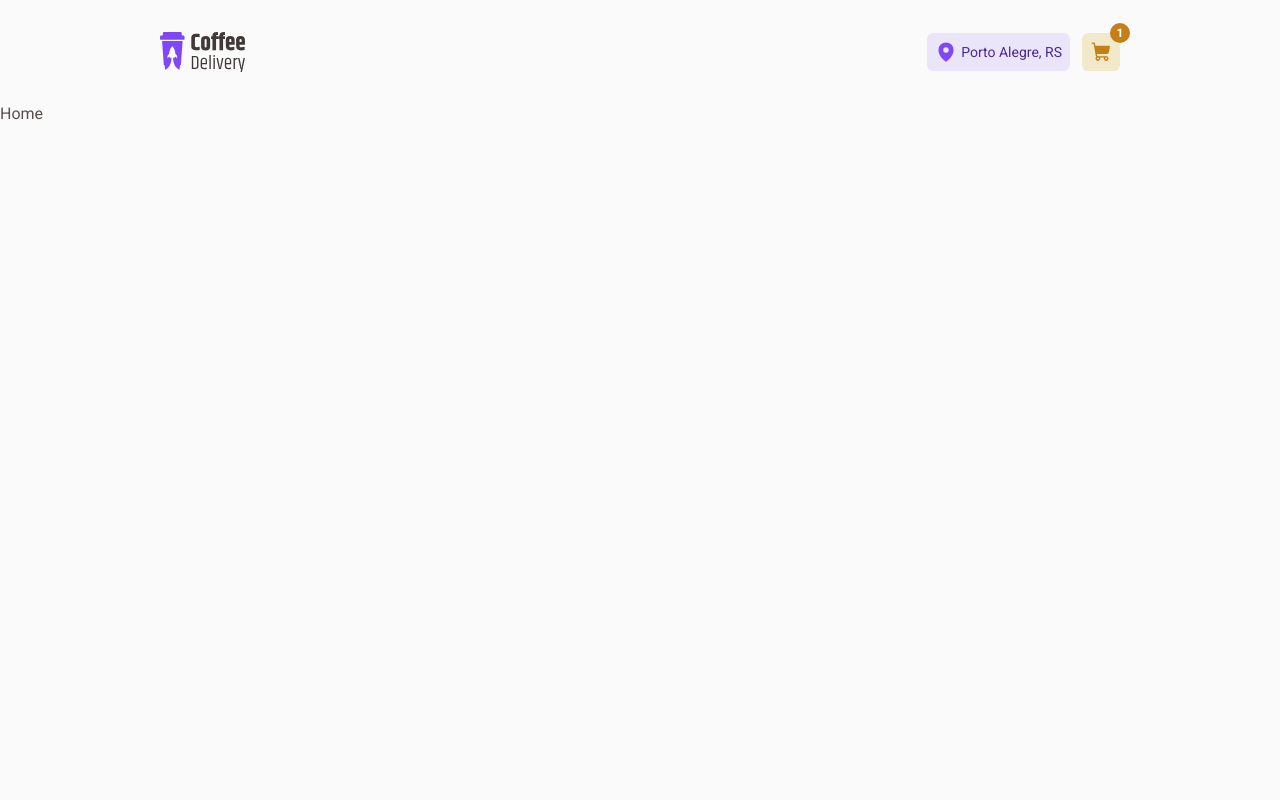
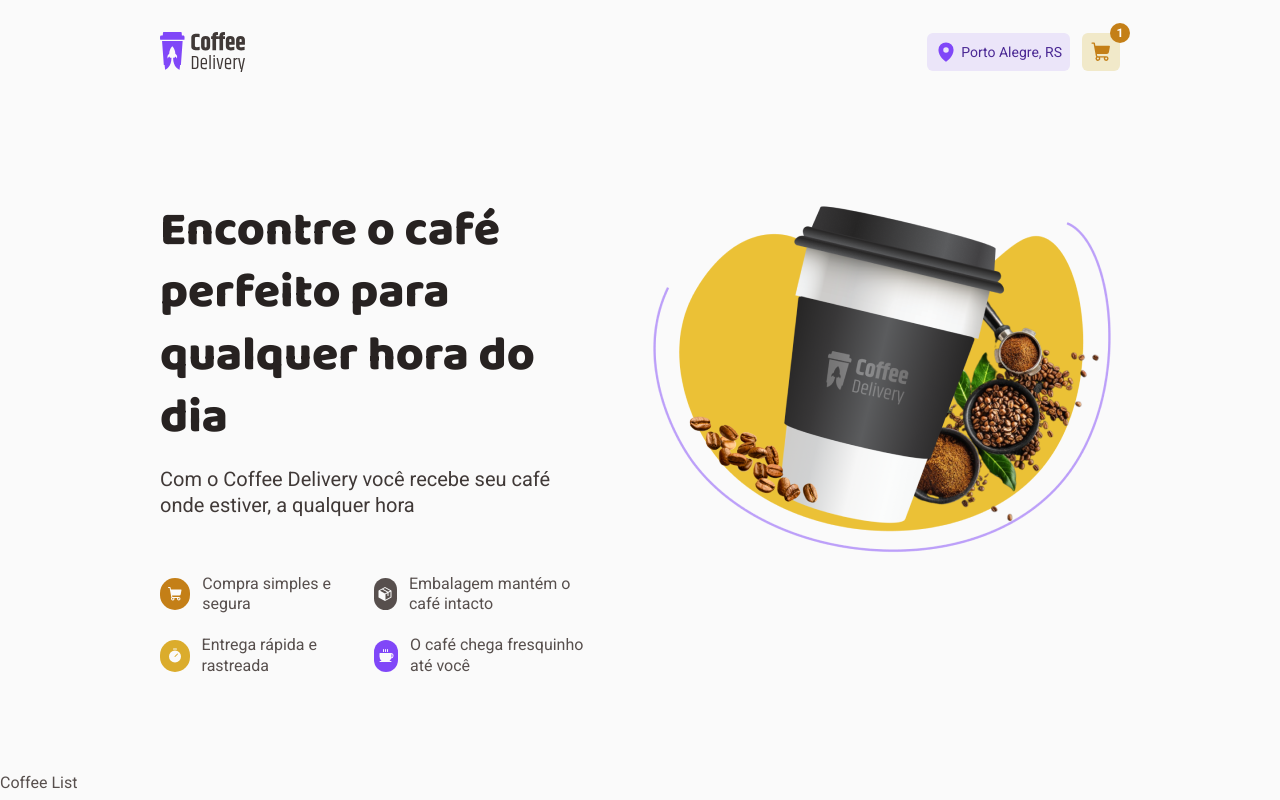
Before and after one commit to msvalandro/02-desafio-coffee-delivery, a React (Vite) app: page / in a window 1280 px wide. Built offline with nearby package versions, Linux system fonts and the light colour scheme.

Commit message:
feat: create home info component

```diff
--- a/src/components/header.tsx
+++ b/src/components/header.tsx
@@ -10,6 +10,7 @@
       <div className="flex h-[38px]">
         <div className="mr-3 flex h-full items-center justify-center rounded-md bg-purple-light px-2">
           <MapPin weight="fill" size={22} className="text-purple" />
+
           <span className="ml-1 text-s text-purple-dark">Porto Alegre, RS</span>
         </div>
 
@@ -17,6 +18,7 @@
           <span className="absolute right-0 top-0 flex h-[20px] w-[20px] -translate-y-2/4 translate-x-2/4 items-center justify-center rounded-full bg-yellow-dark text-xs leading-none text-white">
             1
           </span>
+
           <ShoppingCart weight="fill" size={22} className="text-yellow-dark" />
         </button>
       </div>
--- a/src/pages/home.tsx
+++ /dev/null
@@ -1,3 +0,0 @@
-export function Home() {
-  return <h1>Home</h1>
-}
--- /dev/null
+++ b/src/pages/home/coffee-list.tsx
@@ -0,0 +1,3 @@
+export function CoffeeList() {
+  return <h1>Coffee List</h1>
+}
--- /dev/null
+++ b/src/pages/home/home.tsx
@@ -0,0 +1,13 @@
+import { CoffeeList } from './coffee-list'
+import { Intro } from './intro'
+
+export function Home() {
+  return (
+    <main>
+      <div className="mx-auto my-0 max-w-[1440px]">
+        <Intro />
+        <CoffeeList />
+      </div>
+    </main>
+  )
+}
--- /dev/null
+++ b/src/pages/home/intro.tsx
@@ -0,0 +1,66 @@
+import { Coffee, Package, ShoppingCart, Timer } from '@phosphor-icons/react'
+
+import coffeeImg from '../../assets/coffee-intro.png'
+
+export function Intro() {
+  return (
+    <div className="flex justify-between px-40 py-24">
+      <div className="mr-14">
+        <div>
+          <h1 className="text-title-xl font-title mb-4 text-base-title">
+            Encontre o café perfeito para qualquer hora do dia
+          </h1>
+
+          <p className="text-l text-base-subtitle">
+            Com o Coffee Delivery você recebe seu café onde estiver, a qualquer
+            hora
+          </p>
+        </div>
+
+        <div className="mt-14 grid grid-cols-2 gap-y-5">
+          <div className="flex items-center">
+            <div className="mr-3 flex h-[32px] w-[32px] items-center justify-center rounded-full bg-yellow-dark">
+              <ShoppingCart
+                weight="fill"
+                size={16}
+                className="text-background"
+              />
+            </div>
+            <p className="text-m text-base-text">Compra simples e segura</p>
+          </div>
+
+          <div className="flex items-center">
+            <div className="mr-3 flex h-[32px] w-[32px] items-center justify-center rounded-full bg-base-text">
+              <Package weight="fill" size={16} className="text-background" />
+            </div>
+            <p className="text-m text-base-text">
+              Embalagem mantém o café intacto
+            </p>
+          </div>
+
+          <div className="flex items-center">
+            <div className="mr-3 flex h-[32px] w-[32px] items-center justify-center rounded-full bg-yellow">
+              <Timer weight="fill" size={16} className="text-background" />
+            </div>
+            <p className="text-m text-base-text">Entrega rápida e rastreada</p>
+          </div>
+
+          <div className="flex items-center">
+            <div className="mr-3 flex h-[32px] w-[32px] items-center justify-center rounded-full bg-purple">
+              <Coffee weight="fill" size={16} className="text-background" />
+            </div>
+            <p className="text-m text-base-text">
+              O café chega fresquinho até você
+            </p>
+          </div>
+        </div>
+      </div>
+
+      <img
+        src={coffeeImg}
+        alt="Um copo de café sob fundo amarelo com grãos de café"
+        className="h-[360px] w-[476px]"
+      />
+    </div>
+  )
+}
--- a/src/routes.tsx
+++ b/src/routes.tsx
@@ -2,7 +2,7 @@
 
 import { DefaultLayout } from './layouts/default-layout'
 import { Checkout } from './pages/checkout'
-import { Home } from './pages/home'
+import { Home } from './pages/home/home'
 
 export const router = createBrowserRouter([
   {
--- a/tailwind.config.js
+++ b/tailwind.config.js
@@ -24,7 +24,8 @@
       white: '#FFFFFF',
     },
     fontFamily: {
-      sans: ['Roboto', 'sans-serif'],
+      text: ['Roboto', 'sans-serif'],
+      title: ["'Baloo 2'", 'sans-serif'],
     },
     fontSize: {
       xs: [
@@ -55,6 +56,42 @@
           fontWeight: '400',
         },
       ],
+
+      'title-xs': [
+        '1.125rem',
+        {
+          lineHeight: '130%',
+          fontWeight: '700',
+        },
+      ],
+      'title-s': [
+        '1.25rem',
+        {
+          lineHeight: '130%',
+          fontWeight: '700',
+        },
+      ],
+      'title-m': [
+        '1.5rem',
+        {
+          lineHeight: '130%',
+          fontWeight: '700',
+        },
+      ],
+      'title-l': [
+        '2rem',
+        {
+          lineHeight: '130%',
+          fontWeight: '800',
+        },
+      ],
+      'title-xl': [
+        '3rem',
+        {
+          lineHeight: '130%',
+          fontWeight: '800',
+        },
+      ],
     },
   },
   plugins: [],
```
Also changed, not shown: src/assets/coffee-intro.png (added).
